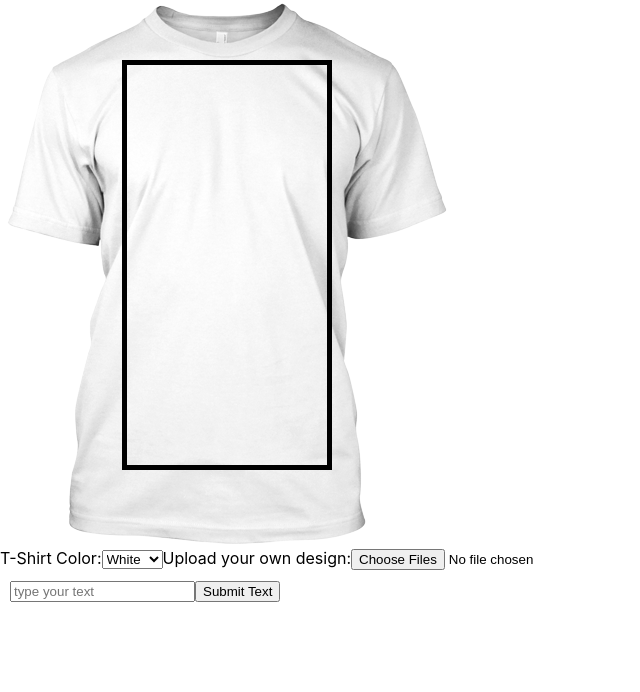
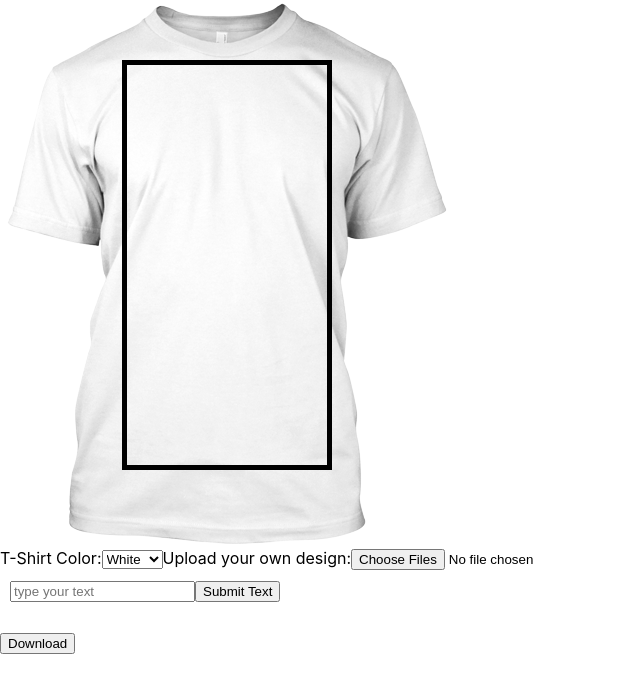
Before and after one commit to plabonislam/CreateProduct, a React (Create React App) app: page / in a window 1280 px wide. Shown: the top 692 px of the page, without its empty margins (0-640 px from the left). Built offline with nearby package versions, Linux system fonts and the light colour scheme.

Commit message:
dowanload canvas

```diff
--- a/src/App.js
+++ b/src/App.js
@@ -112,6 +112,19 @@ function App() {
 
 console.log("myyyyyyy")
   }
+
+
+  function download() {
+    let pl=canvRef.current;
+
+   pl= pl.toDataURL();
+
+    console.log(pl)
+    let image=document.createElement("img");
+    image.src=pl
+    image.style.border="1px solid red"
+ document.querySelector(".App").appendChild(image);
+  }
   return (
     <div className="App">
       <div id="tshirt-div">
@@ -157,6 +170,14 @@ console.log("myyyyyyy")
         <input type="text" id="text" placeholder="type your text" />
         <button onClick={handleText}> Submit Text</button>
       </div>
+      <img  id="show"/>
+      <div>
+
+          <button type="button" onClick={download}>
+            Download
+          </button>
+
+      </div>
     </div>
   );
 }
```
